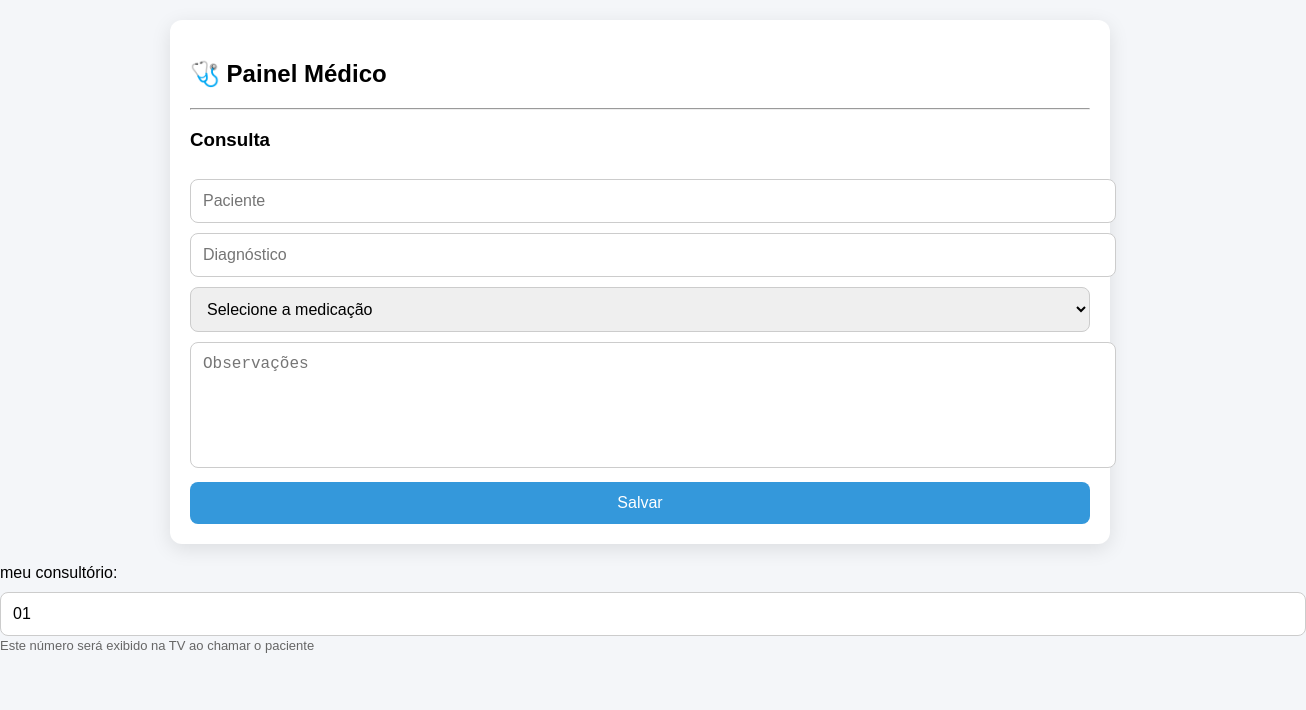
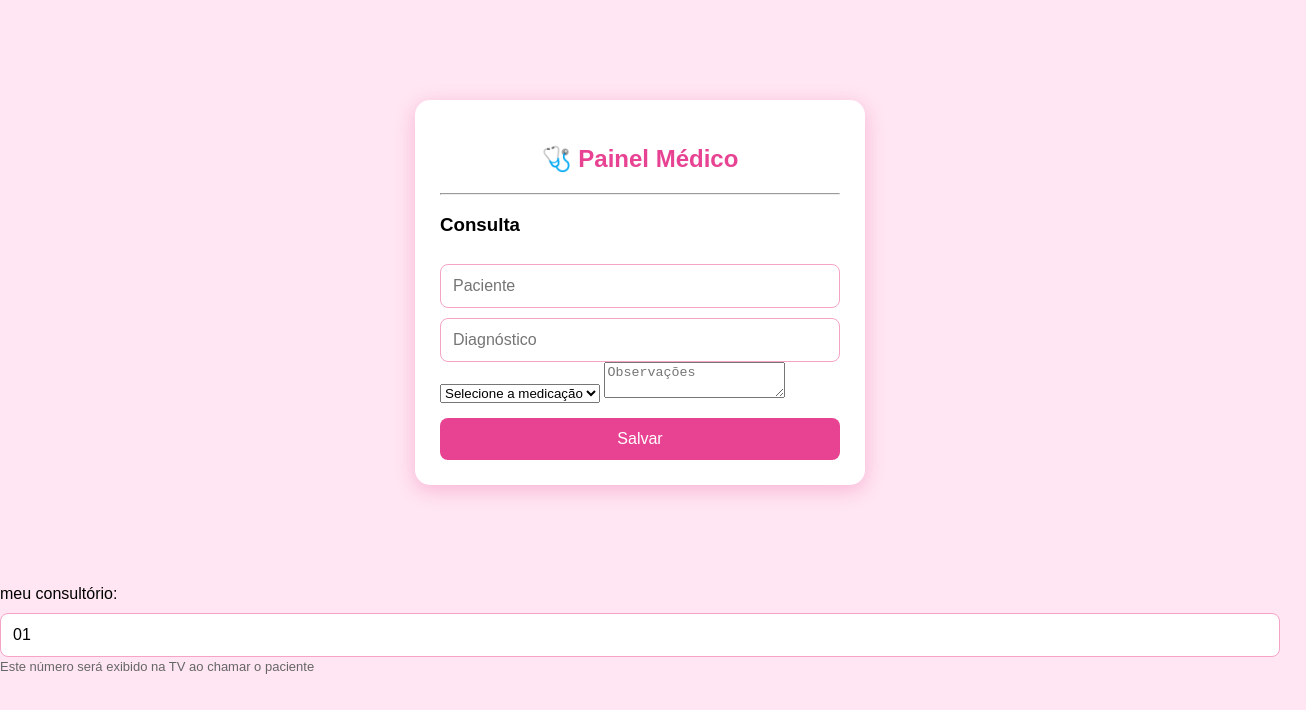
Before and after one commit to yasminaetio5/hospital2, a website: page frontend/medico.html in a window 1280 px wide. Shown: the whole page, 1306 px wide, since content can reach past the window. Drawn offline with Linux system fonts and the light colour scheme; no server answers.

Commit message:
Update style.css

```diff
--- a/frontend/css/style.css
+++ b/frontend/css/style.css
@@ -1,72 +1,46 @@
-body{
-  font-family: Arial;
-  background:#f4f6f9;
-  margin:0;
+body {
+    font-family: Arial;
+    background: #ffe6f2;
+    margin: 0;
 }
 
-.container{
-  width:90%;
-  max-width:900px;
-  margin:20px auto;
-  background:white;
-  padding:20px;
-  border-radius:12px;
-  box-shadow:0 5px 20px rgba(0,0,0,0.1);
+.container {
+    width: 90%;
+    max-width: 400px;
+    margin: 100px auto;
+    background: white;
+    padding: 25px;
+    border-radius: 15px;
+    box-shadow: 0 5px 20px rgba(232, 67, 147, 0.3);
 }
 
-input,
-select,
-textarea,
-button{
-  width:100%;
-  padding:12px;
-  margin-top:10px;
-  border-radius:8px;
-  border:1px solid #ccc;
-  font-size:16px;
+h2 {
+    text-align: center;
+    color: #e84393;
 }
 
-textarea{
-  min-height:100px;
-  resize:none;
+input {
+    width: 100%;
+    box-sizing: border-box;
+    padding: 12px;
+    margin-top: 10px;
+    border-radius: 8px;
+    border: 1px solid #f5a3c7;
+    font-size: 16px;
 }
 
-button{
-  background:#3498db;
-  color:white;
-  border:none;
-  cursor:pointer;
+button {
+    width: 100%;
+    padding: 12px;
+    margin-top: 15px;
+    border: none;
+    border-radius: 8px;
+    background: #e84393;
+    color: white;
+    font-size: 16px;
+    cursor: pointer;
 }
 
-button:hover{
-  background:#2980b9;
+button:hover {
+    background: #d63384;
 }
-
-.card{
-  border:1px solid #ddd;
-  padding:15px;
-  margin:15px 0;
-  border-radius:10px;
-  background:white;
-  box-shadow:0 2px 8px rgba(0,0,0,0.08);
-}
-
-.verde{
-  background:#2ecc71;
-  color:white;
-  padding:5px 10px;
-  border-radius:6px;
-}
-
-.amarelo{
-  background:#f1c40f;
-  padding:5px 10px;
-  border-radius:6px;
-}
-
-.vermelho{
-  background:#e74c3c;
-  color:white;
-  padding:5px 10px;
-  border-radius:6px;
-}
```
